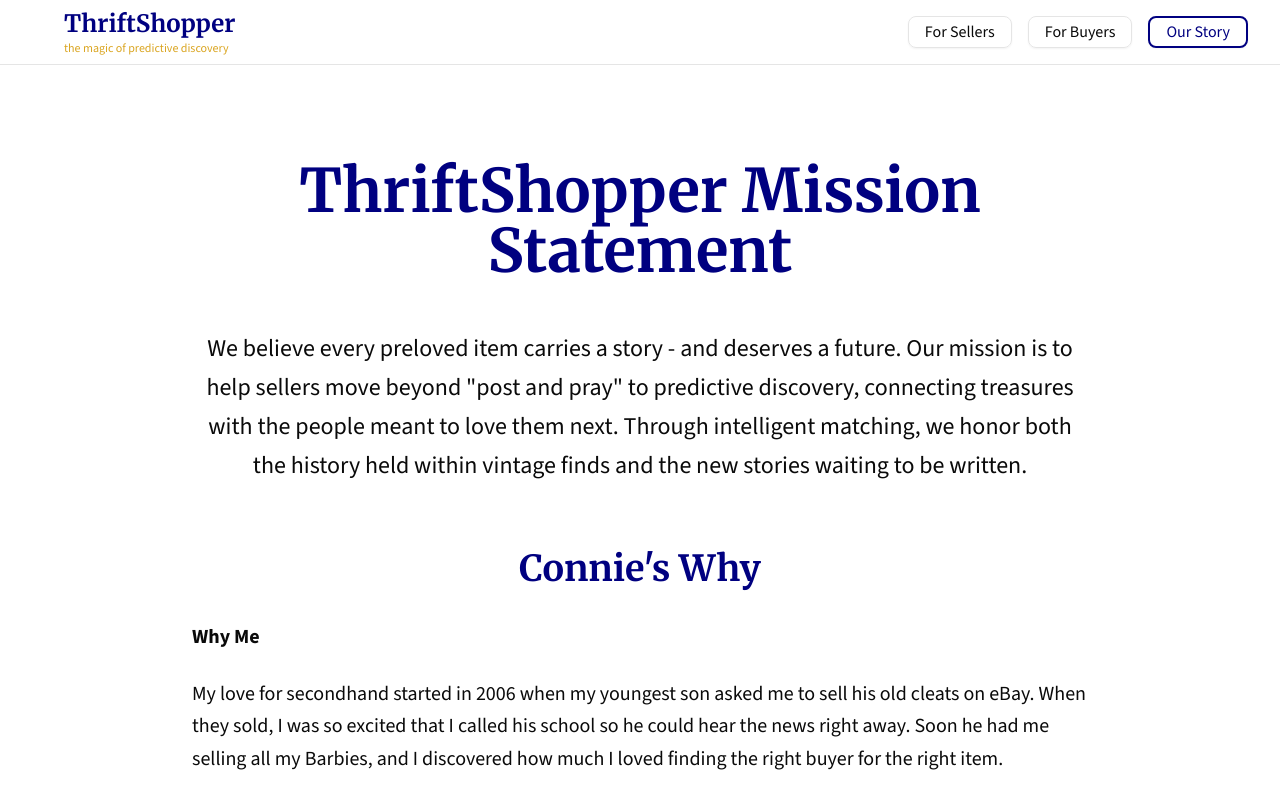
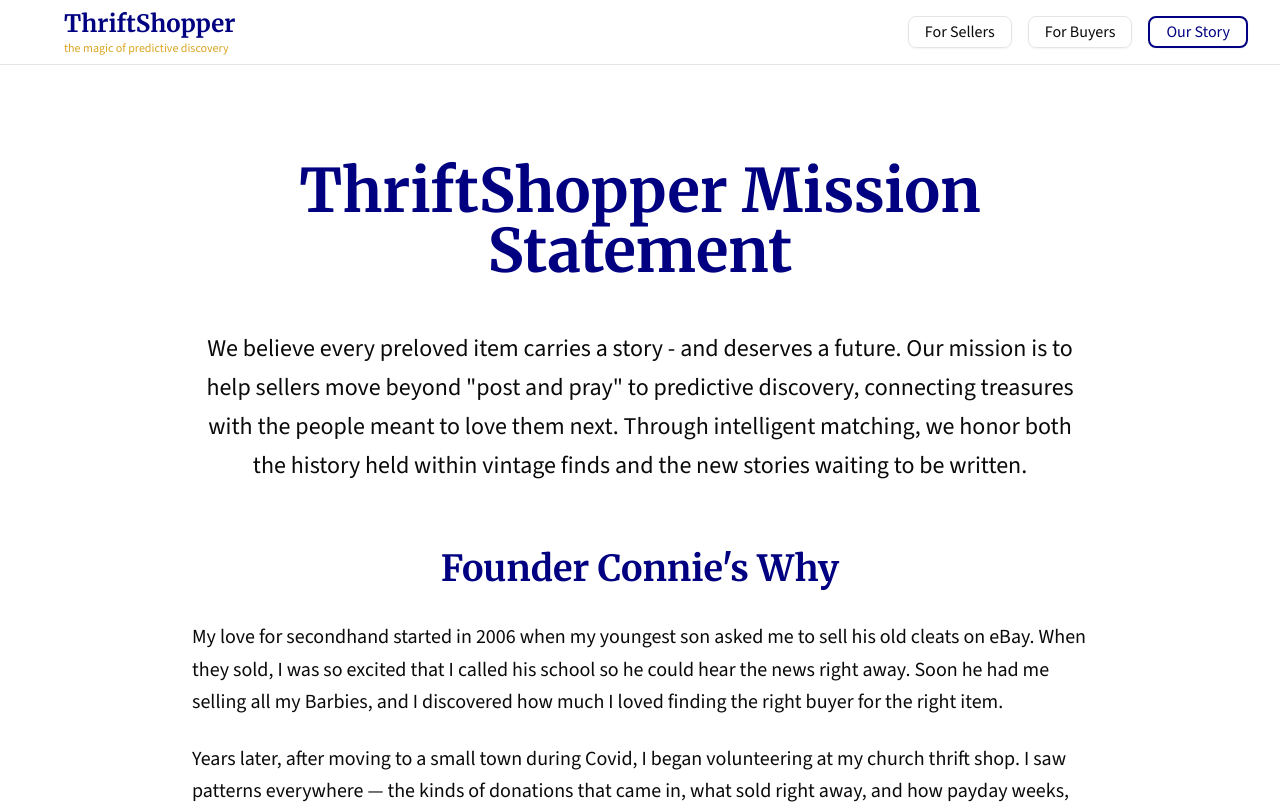
Before and after one commit to connieconnors/thriftshopper-nextjs, a Next.js app: page /our-story in a window 1280 px wide. Shown: the top 804 px of the page. Built offline with nearby package versions, Linux system fonts and the light colour scheme; no server answers.

Commit message:
feat: update Our Story page section titles
Change "Connie's Why" to "Founder Connie's Why" and remove "Why Me" subhead.

Co-authored-by: null <221881267+connieconnors@users.noreply.github.com>

```diff
--- a/app/our-story/page.tsx
+++ b/app/our-story/page.tsx
@@ -67,14 +67,11 @@ export default function OurStoryPage() {
 
           <div className="mt-16">
             <h2 className="text-3xl md:text-4xl font-serif font-bold mb-8" style={{ color: "#000080" }}>
-              Connie's Why
+              Founder Connie's Why
             </h2>
 
             <div className="prose prose-lg md:prose-xl mx-auto">
               <div className="text-left space-y-6">
-                <p className="text-lg md:text-xl font-sans leading-relaxed text-foreground">
-                  <strong>Why Me</strong>
-                </p>
                 <p className="text-lg md:text-xl font-sans leading-relaxed text-foreground">
                   My love for secondhand started in 2006 when my youngest son asked me to sell his old cleats on eBay.
                   When they sold, I was so excited that I called his school so he could hear the news right away. Soon
```
